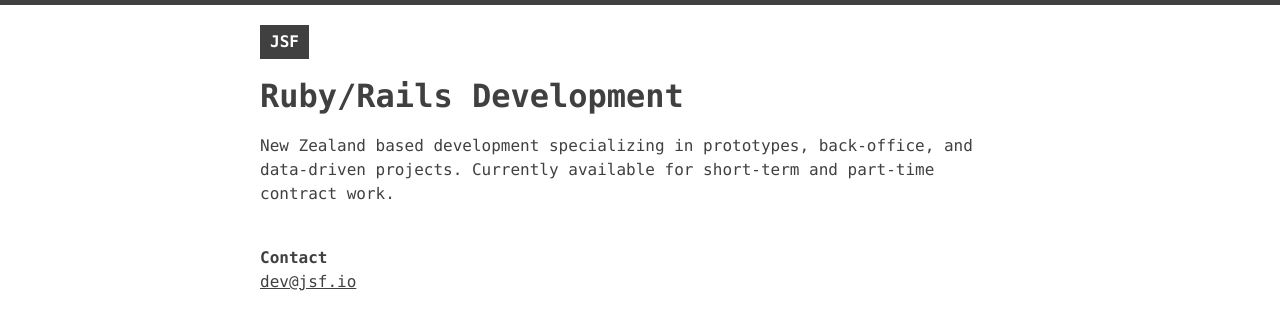
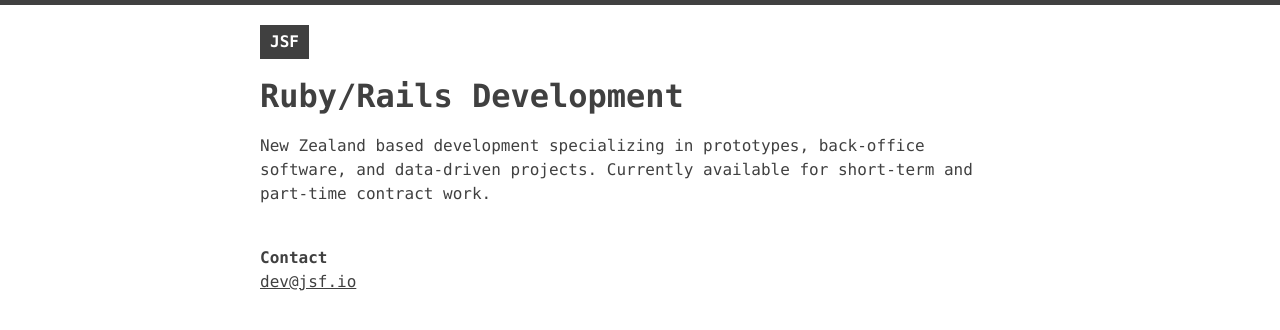
Before and after one commit to modsognir/jsf.nz, a plain HTML site: page index.html in a window 1280 px wide. Drawn offline with Linux system fonts and the light colour scheme.

Commit message:
Clarification

```diff
--- a/index.html
+++ b/index.html
@@ -19,7 +19,7 @@
 
     <h1>Ruby/Rails Development</h1>
 
-    <p> New Zealand based development specializing in prototypes, back-office, and data-driven projects. Currently available for short-term and part-time contract work.</p>
+    <p> New Zealand based development specializing in prototypes, back-office software, and data-driven projects. Currently available for short-term and part-time contract work.</p>
 
     <br>
     <strong>Contact</strong>
```
